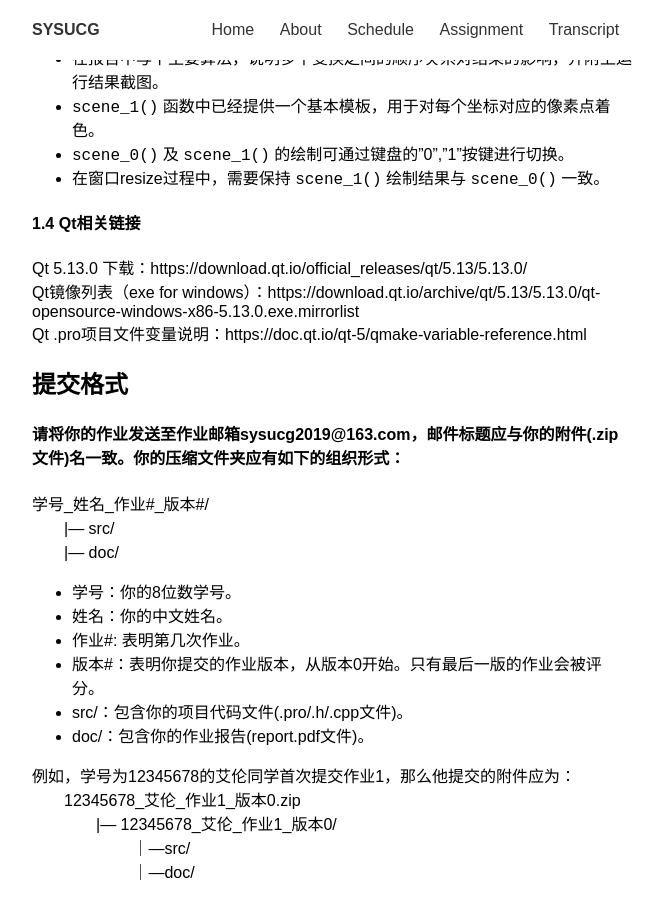
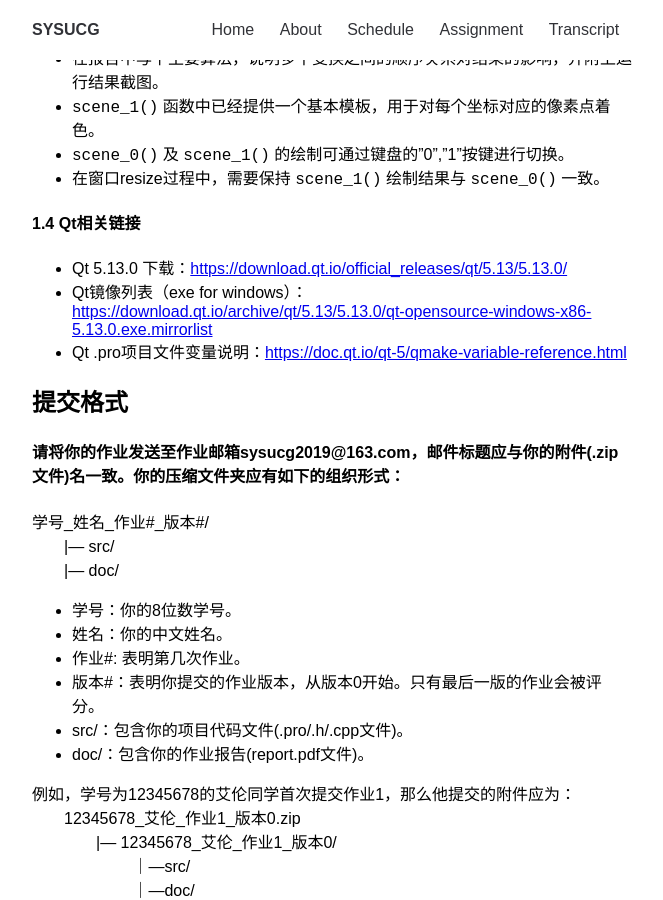
Before and after one commit to sysucg2019/sysucg2019.github.io, a Jekyll site: the page built from assignment.md, in a window 1280 px wide and 900 px high, scrolled down 1200 px. Shown: the whole window, without its empty margins (308-971 px from the left). Built offline with Jekyll 4.4.1, drawn with Linux system fonts in a browser that asks for light colours; part of the change alters nothing that is shown.

```diff
--- a/assignment.md
+++ b/assignment.md
@@ -35,9 +35,9 @@ permalink: /assignment/
 - 在窗口resize过程中，需要保持 `scene_1()` 绘制结果与 `scene_0()` 一致。
 
 #### 1.4 Qt相关链接
-Qt 5.13.0 下载：https://download.qt.io/official_releases/qt/5.13/5.13.0/
-Qt镜像列表（exe for windows）：https://download.qt.io/archive/qt/5.13/5.13.0/qt-opensource-windows-x86-5.13.0.exe.mirrorlist
-Qt .pro项目文件变量说明：https://doc.qt.io/qt-5/qmake-variable-reference.html
+- Qt 5.13.0 下载：[https://download.qt.io/official_releases/qt/5.13/5.13.0/](https://download.qt.io/official_releases/qt/5.13/5.13.0/)
+- Qt镜像列表（exe for windows）：[https://download.qt.io/archive/qt/5.13/5.13.0/qt-opensource-windows-x86-5.13.0.exe.mirrorlist](https://download.qt.io/archive/qt/5.13/5.13.0/qt-opensource-windows-x86-5.13.0.exe.mirrorlist)
+- Qt .pro项目文件变量说明：[https://doc.qt.io/qt-5/qmake-variable-reference.html](https://doc.qt.io/qt-5/qmake-variable-reference.html)
 
 ## 提交格式
 #### 请将你的作业发送至作业邮箱sysucg2019@163.com，邮件标题应与你的附件(.zip文件)名一致。你的压缩文件夹应有如下的组织形式：
```
